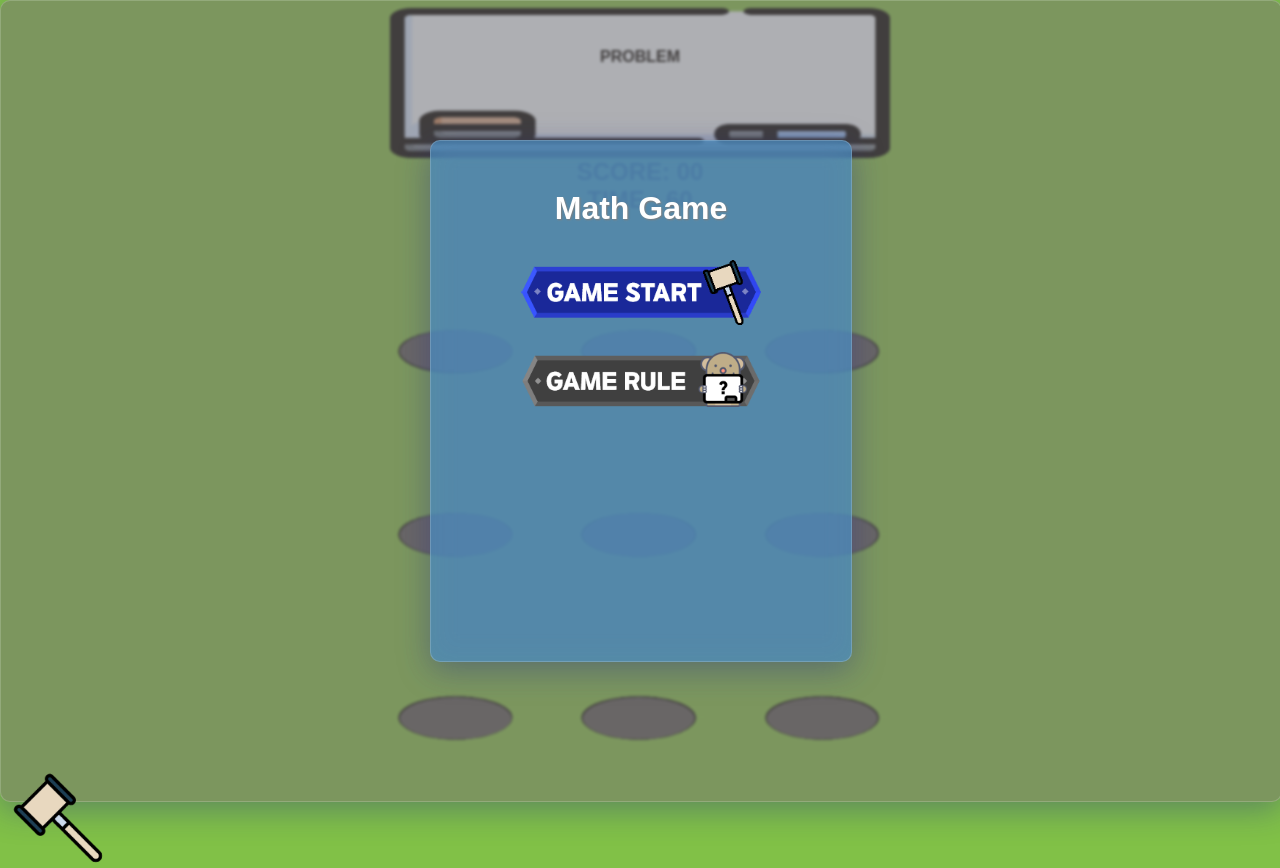
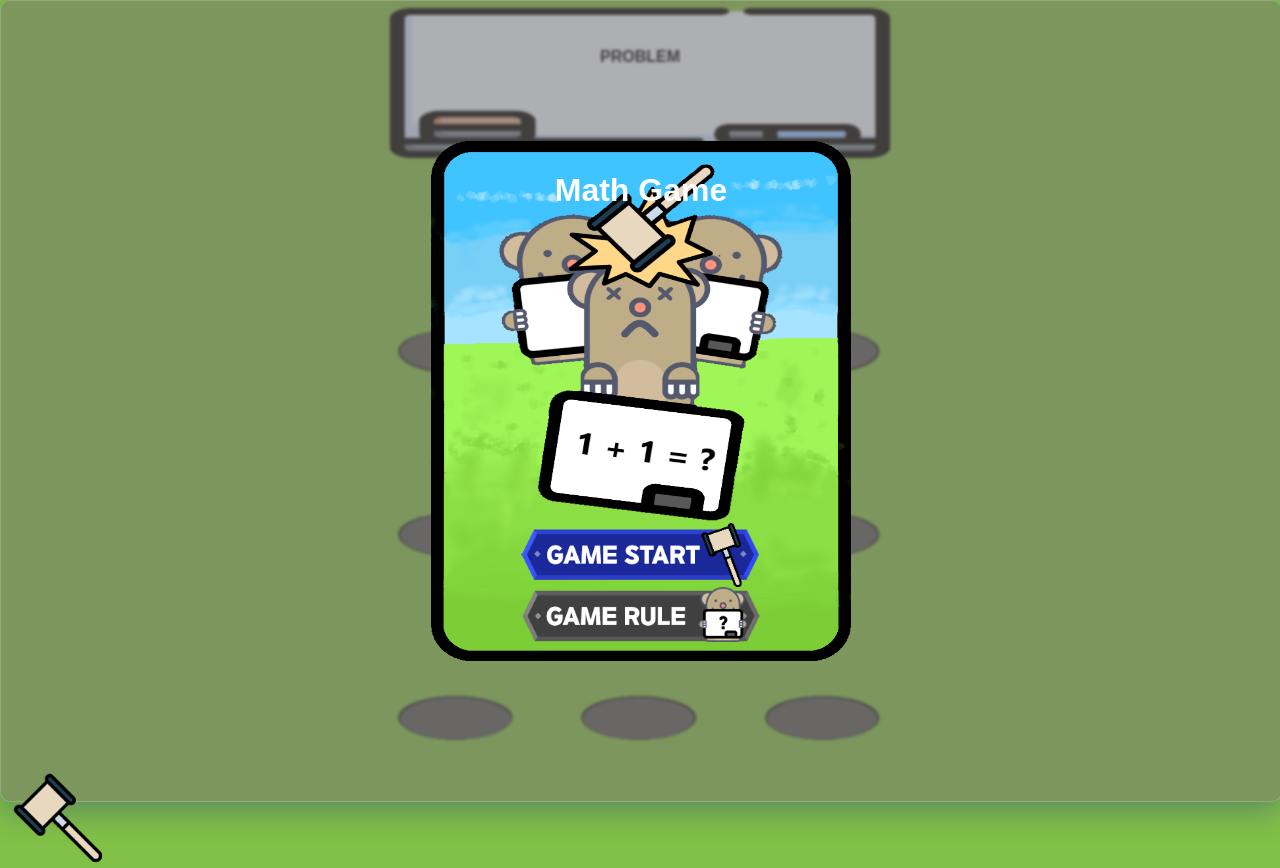
Before and after one commit to python-programmer1512/WHACK-THE-MOLE.github.io, a plain HTML site: page index.html in a window 1280 px wide. Drawn offline with nearby package versions, Linux system fonts and the light colour scheme.

Commit message:
2024-07-15 ui 변경

```diff
--- a/index.html
+++ b/index.html
@@ -124,7 +124,23 @@
 
 
         </div>
-        <div id="modal" class="modal-overlay">
+
+        <div class="start_ui">
+            <div class="startpage_img">
+                <div class="start-page">
+                    <div class="title">
+                        <h1>Math Game</h1>
+                    </div>
+                    <div class="ui_button">
+                        <input type="button" class="setting-start-img-button" onclick="setting_game()">
+                        <input type="button" class="gamerule-img-button" onclick="gamerule()">
+                    </div>
+                </div>
+
+            </div>
+        </div>
+
+        <!--<div id="modal" class="modal-overlay">
             <div class="modal-window">
                 <div id="game-setting">
                     <div class="title">
@@ -160,15 +176,6 @@
 
                     </div>
                 </div>
-                <div id="start-page">
-                    <div class="title">
-                        <h1>Math Game</h1>
-                    </div>
-                    <div class="content">
-                        <input type="button" class="setting-start-img-button" onclick="setting_game()">
-                        <input type="button" class="gamerule-img-button" onclick="gamerule()">
-                    </div>
-                </div>
                 <div id="gameover">
                     <div class="title">
                         <h1>Math Game</h1>
@@ -188,7 +195,7 @@
                     </div>
                 </div>
             </div>
-        </div>
+        </div>-->
 
         <div class="cursor"></div>
         <script src="./main.js"></script>
--- a/main.js
+++ b/main.js
@@ -169,8 +169,8 @@ function gamerule(){
 }
 
 function setting_game(){
-    gs.style.display = "inline"
-    sp.style.display = "none"
+    //gs.style.display = "inline"
+    //sp.style.display = "none"
     check_imoji.style.display="none"
     check_imoji_check.style.display="none"
     submit_category.style.display="none"
@@ -970,6 +970,7 @@ window.addEventListener('touchend', (e) => {
 })
 
 window.addEventListener('load', () => {
+
     if(hasParam('token')) {
         let token = getUrlParam('token');
         setting_game();
--- a/style.css
+++ b/style.css
@@ -119,6 +119,62 @@ left : 실제 이동 값
     background-image: url("./image/hide_down.png");
     background-size: 100% 100%;
     top: 62%;
+}
+
+.start_ui {
+    width: 100%;
+    height: 100%;
+    position: fixed;
+    left: 0;
+    top: 0;
+    display: flex;
+    flex-direction: column;
+    align-items: center;
+    justify-content: center;
+    background: rgba(121, 115, 115, 0.543);
+    box-shadow: 0 8px 32px 0 rgba(31, 38, 135, 0.37);
+    backdrop-filter: blur(1.5px);
+    -webkit-backdrop-filter: blur(1.5px);
+    border-radius: 10px;
+    border: 1px solid rgba(255, 255, 255, 0.18);
+}
+
+
+.startpage_img{
+    background-image: url("./image/start_ui_3.png");
+    background-size: 100% 100%;
+    left: 50%;
+    top: 2.5vw;
+    width: 90vw;
+    height: 500px;
+    padding: 1.25vw;
+    text-align: center;
+    margin: 0 auto;
+
+}
+
+@media(min-width : 550px){
+    .startpage_img{
+        background-image: url("./image/start_ui_3.png");
+        background-size: 100% 100%;
+        left: 50%;
+        top: 2.5vw;
+        width: 400px;
+        height: 500px;
+        padding: 10px;
+        text-align: center;
+
+    }
+
+}
+
+.ui_button {
+    margin-top: 303px;
+    padding: 0px 10px;
+    display: flex;
+    flex-direction: column;
+    justify-content: center;
+    align-items: center;
 }
 
 .mole{
@@ -500,7 +556,7 @@ input.gamerule-img-button {
     background-size: contain;
     border: none;
     width: 240px;
-    height: 103px;
+    height: 55px;
 }
 
 input.setting-start-img-button{
@@ -508,7 +564,7 @@ input.setting-start-img-button{
     background-size: contain;
     border: none;
     width: 240px;
-    height: 103px;
+    height: 75px;
 }
 
 input.setting-start-img-button:hover{
```
Also changed, not shown: image/start_ui.png (added), image/start_ui_3.png (added), image/start_ui_noborder.png (added), image/start_ui_noborder2.png (added).
